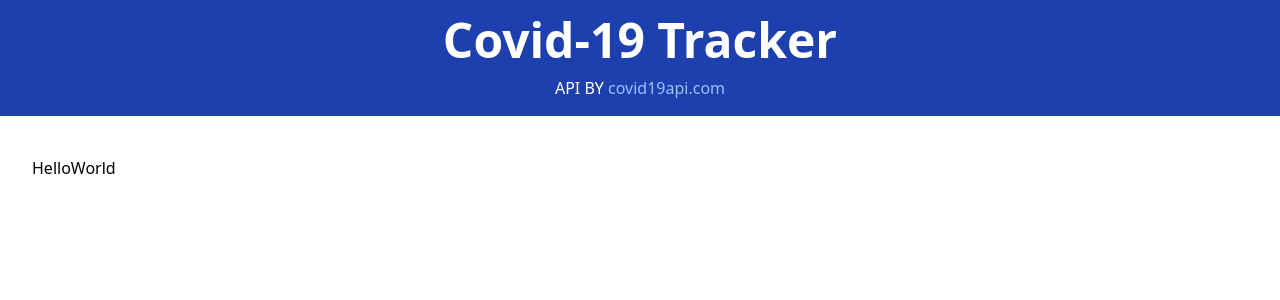
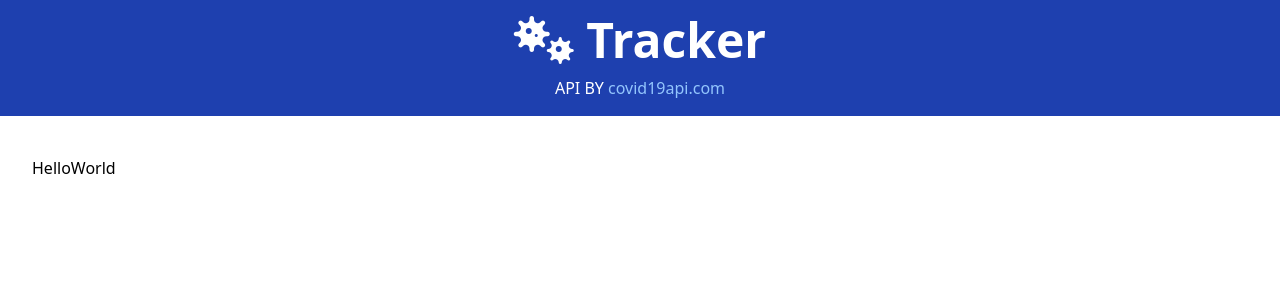
Before and after one commit to amecreate/vuejs-covidtracker, a Vue app in the folder tracker2/: page / in a window 1280 px wide. Shown: the top 300 px of the page. Built offline with nearby package versions, Linux system fonts and the light colour scheme.

Commit message:
add virus icon to Header.vue

```diff
--- a/tracker2/src/components/Header.vue
+++ b/tracker2/src/components/Header.vue
@@ -1,6 +1,6 @@
 <template>
   <header class="text-center bg-blue-800 text-white p-4 mb-10">
-    <div class="text-3xl md:text-5xl font-bold mb-3">Covid-19 Tracker</div>
+    <div class="text-3xl md:text-5xl font-bold mb-3"><i class="fa fa-viruses"></i> Tracker</div>
 
     <p>API BY <a class="text-blue-300" href="https://covid19api.com" target="_blank">covid19api.com</a></p>
   </header>
```
